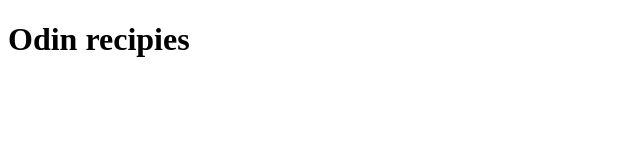
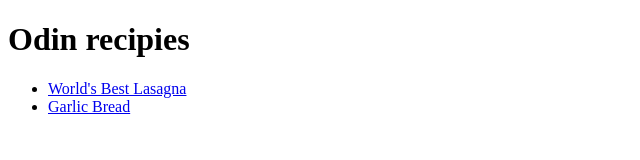
Before and after one commit to GaneshBhakar/HTML-recipies, a plain HTML site: page index.html in a window 1280 px wide. Shown: the whole page, without its empty margins (0-640 px from the left). Drawn offline with Linux system fonts and the light colour scheme.

Commit message:
Added links to both recipies

```diff
--- a/index.html
+++ b/index.html
@@ -8,5 +8,10 @@
 
 <body>
 <h1>Odin recipies</h1>
+<ul>
+	<li><a href="recipies/lasagna.html">World's Best Lasagna</a></li>
+	<li><a href="recipies/garlicBread.html">Garlic Bread</a></li>
+</ul>
+
 </body>
 </html>
```
